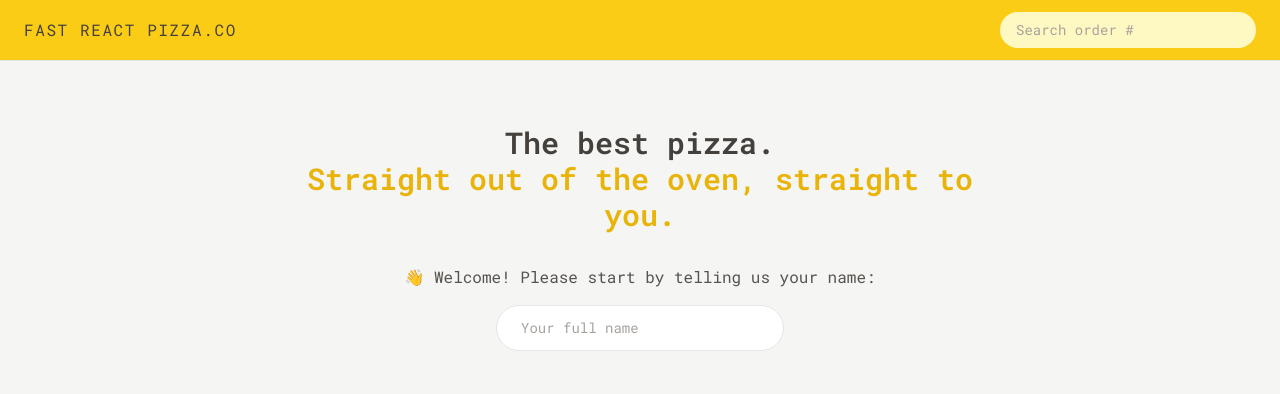
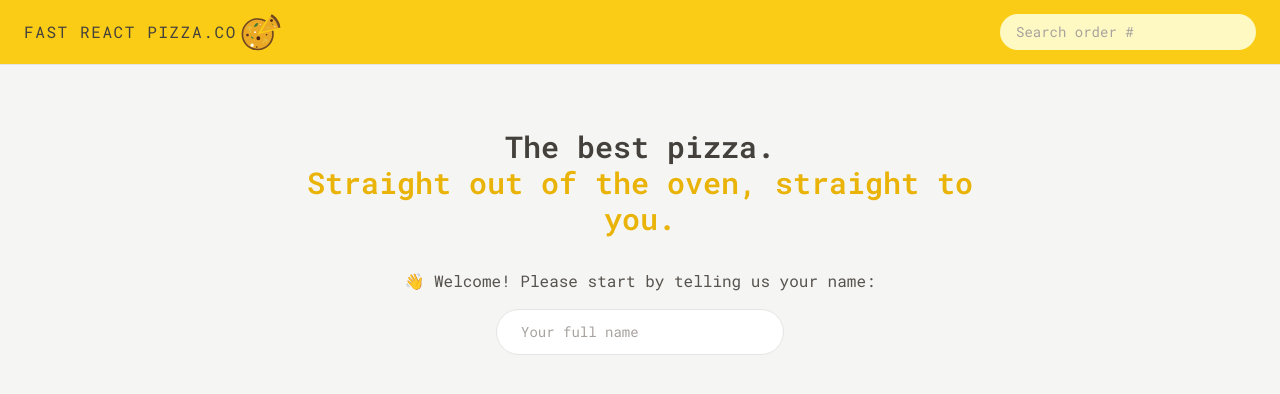
Before and after one commit to keeratipong4/16-fast-react-pizza, a React (Vite) app: page / in a window 1280 px wide. Shown: the top 394 px of the page. Built offline with nearby package versions, Linux system fonts and the light colour scheme.

Commit message:
add pizza logo into header and a cart into CartOverview

```diff
--- a/src/features/cart/CartOverview.jsx
+++ b/src/features/cart/CartOverview.jsx
@@ -2,6 +2,7 @@ import { useSelector } from "react-redux";
 import { Link } from "react-router-dom";
 import { getTotalCartPrice, getTotalCartQuatity } from "./cartSlice";
 import { formatCurrency } from "../../utils/helpers";
+import CartIcon from "../../utils/CartIcon";
 
 function CartOverview() {
   const totalCartQuantity = useSelector(getTotalCartQuatity);
@@ -11,9 +12,17 @@ function CartOverview() {
     <div className="flex items-center justify-between bg-stone-800 px-4 py-4 text-sm uppercase text-stone-200 sm:px-6 md:text-base">
       <p className="space-x-4 font-semibold text-stone-300 sm:space-x-6">
         <span>{totalCartQuantity} pizzas</span>
-        <span>{formatCurrency(totalCartPrice)}</span>
+        <span className="text-yellow-400">
+          {formatCurrency(totalCartPrice)}
+        </span>
       </p>
-      <Link to="/cart">Open cart &rarr;</Link>
+
+      <Link className="flex items-center gap-2" to="/cart">
+        <span>
+          <CartIcon />
+        </span>
+        Open cart &rarr;
+      </Link>
     </div>
   );
 }
--- a/src/ui/Header.jsx
+++ b/src/ui/Header.jsx
@@ -1,12 +1,17 @@
 import { Link } from "react-router-dom";
 import SearchOrder from "../features/order/SearchOrder";
 import Username from "../features/user/Username";
+import PizzaIcon from "../utils/PizzaIcon";
 
 function Header() {
   return (
     <header className="flex items-center justify-between border-b border-stone-200 bg-yellow-400 px-4 py-3 uppercase sm:px-6">
-      <Link to="/" className="tracking-widest">
+      <Link to="/" className="flex items-center gap-1 tracking-widest">
         Fast React Pizza.Co
+        {/* <span className="text-3xl"> 🍕</span> */}
+        <span className="h-10 w-10">
+          <PizzaIcon />
+        </span>
       </Link>
       <SearchOrder />
       <Username />
--- /dev/null
+++ b/src/utils/CartIcon.jsx
@@ -0,0 +1,47 @@
+export default function CartIcon({ size = 30, ...props }) {
+  return (
+    <svg
+      width={size}
+      height={size}
+      viewBox="0 0 32 32"
+      version="1.1"
+      xmlns="http://www.w3.org/2000/svg"
+      fill="#facc15"
+      stroke="#facc15"
+    >
+      <g id="SVGRepo_bgCarrier" strokeWidth="0"></g>
+      <g
+        id="SVGRepo_tracerCarrier"
+        strokeLinecap="round"
+        strokeLinejoin="round"
+      ></g>
+      <g id="SVGRepo_iconCarrier">
+        {" "}
+        <title>cart 2</title> <desc>Created with Sketch Beta.</desc>{" "}
+        <defs> </defs>{" "}
+        <g
+          id="Page-1"
+          stroke="none"
+          strokeWidth="1"
+          fill="none"
+          fillRule="evenodd"
+        >
+          {" "}
+          <g
+            id="Icon-Set-Filled"
+            transform="translate(-518.000000, -725.000000)"
+            fill="#facc15"
+          >
+            {" "}
+            <path
+              d="M528,751 C529.104,751 530,751.896 530,753 C530,754.104 529.104,755 528,755 C526.896,755 526,754.104 526,753 C526,751.896 526.896,751 528,751 L528,751 Z M524,753 C524,755.209 525.791,757 528,757 C530.209,757 532,755.209 532,753 C532,750.791 530.209,749 528,749 C525.791,749 524,750.791 524,753 L524,753 Z M526,747 C524.896,747 524,746.104 524,745 C524,745 547,743 546.972,743.097 C547.482,741.2 549.979,730.223 550,730 C550.054,729.45 549.553,729 549,729 L524,729 L524,727 L525,727 C525.553,727 526,726.553 526,726 C526,725.448 525.553,725 525,725 L519,725 C518.447,725 518,725.448 518,726 C518,726.553 518.447,727 519,727 L522,727 L522,745 C522,747.209 523.791,749 526,749 L549,749 C549.031,749 549,748.009 549,747 L526,747 L526,747 Z M540,751 C541.104,751 542,751.896 542,753 C542,754.104 541.104,755 540,755 C538.896,755 538,754.104 538,753 C538,751.896 538.896,751 540,751 L540,751 Z M536,753 C536,755.209 537.791,757 540,757 C542.209,757 544,755.209 544,753 C544,750.791 542.209,749 540,749 C537.791,749 536,750.791 536,753 L536,753 Z"
+              id="cart-2"
+            >
+              {" "}
+            </path>{" "}
+          </g>{" "}
+        </g>{" "}
+      </g>
+    </svg>
+  );
+}
--- /dev/null
+++ b/src/utils/PizzaIcon.jsx
@@ -0,0 +1,79 @@
+export default function PizzaIcon({ size = 20, ...props }) {
+  return (
+    <svg
+      viewBox="0 0 1024 1024"
+      version="1.1"
+      xmlns="http://www.w3.org/2000/svg"
+      fill="#000000"
+    >
+      <g id="SVGRepo_bgCarrier" strokeWidth="0"></g>
+      <g
+        id="SVGRepo_tracerCarrier"
+        strokeLinecap="round"
+        strokeLinejoin="round"
+      ></g>
+      <g id="SVGRepo_iconCarrier">
+        <path
+          d="M519.232137 503.49783l267.977124-443.100669s195.514642 98.992076 221.338662 334.724454C594.799146 485.36457 519.232137 503.49783 519.232137 503.49783z"
+          fill="#EBA824"
+        ></path>
+        <path
+          d="M953.372011 405.70523c17.427686-2.398953 36.337077-7.97299 55.175912-10.583615-25.753462-235.66182-221.338662-334.724454-221.338662-334.724454l-30.410253 47.767381c48.825742 37.465996 167.29167 122.911045 196.573003 297.540688z"
+          fill="#6E4921"
+        ></path>
+        <path
+          d="M426.872459 568.340109l209.202784-354.198305c-61.314408-36.26652-132.789086-57.151519-209.202784-57.151519-227.194929 0-411.349824 184.154896-411.349824 411.349824s184.154896 411.349824 411.349824 411.349824 411.349824-184.154896 411.349824-411.349824c0-31.609729-3.668986-62.302212-10.442499-91.865776L426.872459 568.340109z"
+          fill="#EBA824"
+        ></path>
+        <path
+          d="M787.420933 485.717357c6.067939 26.600152 9.384138 54.188107 9.384138 82.622752 0 204.334321-165.598291 369.932612-369.932612 369.932612S56.939847 772.67443 56.939847 568.340109c0-204.334321 165.598291-369.932612 369.932612-369.932612 68.722938 0 133.000758 18.768277 188.106112 51.436367l21.026114-35.631503c-61.314408-36.26652-132.789086-57.151519-209.202783-57.151519-227.194929 0-411.349824 184.154896-411.349825 411.349824s184.154896 411.349824 411.349825 411.349825 411.349824-184.154896 411.349824-411.349825c0-31.609729-3.668986-62.302212-10.4425-91.865775l-40.288293 9.172466z"
+          fill="#6E4921"
+        ></path>
+        <path
+          d="M444.088472 671.283401m-48.825742 0a48.825742 48.825742 0 1 0 97.651485 0 48.825742 48.825742 0 1 0-97.651485 0Z"
+          fill="#4C2510"
+        ></path>
+        <path
+          d="M781.846896 219.574726m-35.913733 0a35.913733 35.913733 0 1 0 71.827465 0 35.913733 35.913733 0 1 0-71.827465 0Z"
+          fill="#4C2510"
+        ></path>
+        <path
+          d="M655.549094 582.87494m-19.826638 0a19.826638 19.826638 0 1 0 39.653276 0 19.826638 19.826638 0 1 0-39.653276 0Z"
+          fill="#4C2510"
+        ></path>
+        <path
+          d="M406.058017 897.278853m-19.050506 0a19.050506 19.050506 0 1 0 38.101012 0 19.050506 19.050506 0 1 0-38.101012 0Z"
+          fill="#4C2510"
+        ></path>
+        <path
+          d="M165.245504 591.624061m-35.913732 0a35.913733 35.913733 0 1 0 71.827465 0 35.913733 35.913733 0 1 0-71.827465 0Z"
+          fill="#623520"
+        ></path>
+        <path
+          d="M358.502308 515.704265m-23.848411 0a23.848412 23.848412 0 1 0 47.696823 0 23.848412 23.848412 0 1 0-47.696823 0Z"
+          fill="#FFFCF4"
+        ></path>
+        <path
+          d="M492.7731 312.781093m-13.758699 0a13.758699 13.758699 0 1 0 27.517398 0 13.758699 13.758699 0 1 0-27.517398 0Z"
+          fill="#FFFCF4"
+        ></path>
+        <path
+          d="M868.914766 373.460484m-13.758699 0a13.758699 13.758699 0 1 0 27.517398 0 13.758699 13.758699 0 1 0-27.517398 0Z"
+          fill="#FFFCF4"
+        ></path>
+        <path
+          d="M284.417005 851.416523m-44.592296 0a44.592297 44.592297 0 1 0 89.184593 0 44.592297 44.592297 0 1 0-89.184593 0Z"
+          fill="#FDFDEC"
+        ></path>
+        <path
+          d="M211.672294 534.543099l53.341418-6.702956s-29.493006-92.641907-22.79005-108.164542c4.162888-3.598429 18.13326-6.209054 16.580996 17.568801-1.058361 7.620203 41.20554 14.464273 27.446841-39.371047-5.715152-17.074898-39.018259-42.122786-85.092262-27.587956-21.237787 8.255219-58.844898 30.551368-40.217736 76.272583 5.362365 8.608007 17.074898 13.617584 20.179425-1.90505 3.104527-18.486047 13.829257-31.256942 17.921588-13.617584S211.672294 534.543099 211.672294 534.543099zM532.779164 775.073382l31.115827 38.242128s57.786536-67.876249 73.097498-70.204644c4.797905 1.481706 13.617584 11.077517-5.644594 21.449459-6.420726 2.892855 8.749121 39.088817 43.886722 2.257838 10.513057-12.700338 13.829257-50.730793-19.756081-79.588782-16.722111-12.488665-52.283057-30.974712-78.81265 5.715151-4.092331 8.325777-2.328395 19.897196 11.289189 14.817061 15.875422-6.561841 30.974712-4.374561 19.332736 7.337973-11.783091 11.712534-74.508647 59.973817-74.508647 59.973816zM643.977675 375.153862L635.722456 403.517949s53.200303 5.362365 59.550472 12.135879c0.917247 2.892855-0.846689 10.513057-12.488666 4.515675-3.598429-2.18728-16.298767 17.639358 13.829257 22.437263 9.87804 0.846689 29.775236-10.4425 32.526976-36.830979 0.493902-12.488665-2.540068-36.337077-29.704679-36.972094-5.50348 0.846689-10.583615 5.644595-3.457314 10.583615 8.608007 5.574037 12.700338 13.758699 2.963412 11.994763s-54.964239-16.228209-54.964239-16.228209z"
+          fill="#E8BC38"
+        ></path>
+        <path
+          d="M327.315924 384.114656s27.940743-105.342245 110.069592-102.096603c-1.552263 35.067043-10.301385 102.096603-110.069592 102.096603zM254.35954 627.537794s61.878867 3.810101 69.287397 49.954661c-19.756081 3.03397-58.139323 5.644595-69.287397-49.954661zM781.846896 295.776752s37.113209 2.257838 41.558327 29.986908c-11.853648 1.763936-34.855371 3.386757-41.558327-29.986908z"
+          fill="#3D7C38"
+        ></path>
+      </g>
+    </svg>
+  );
+}
```
